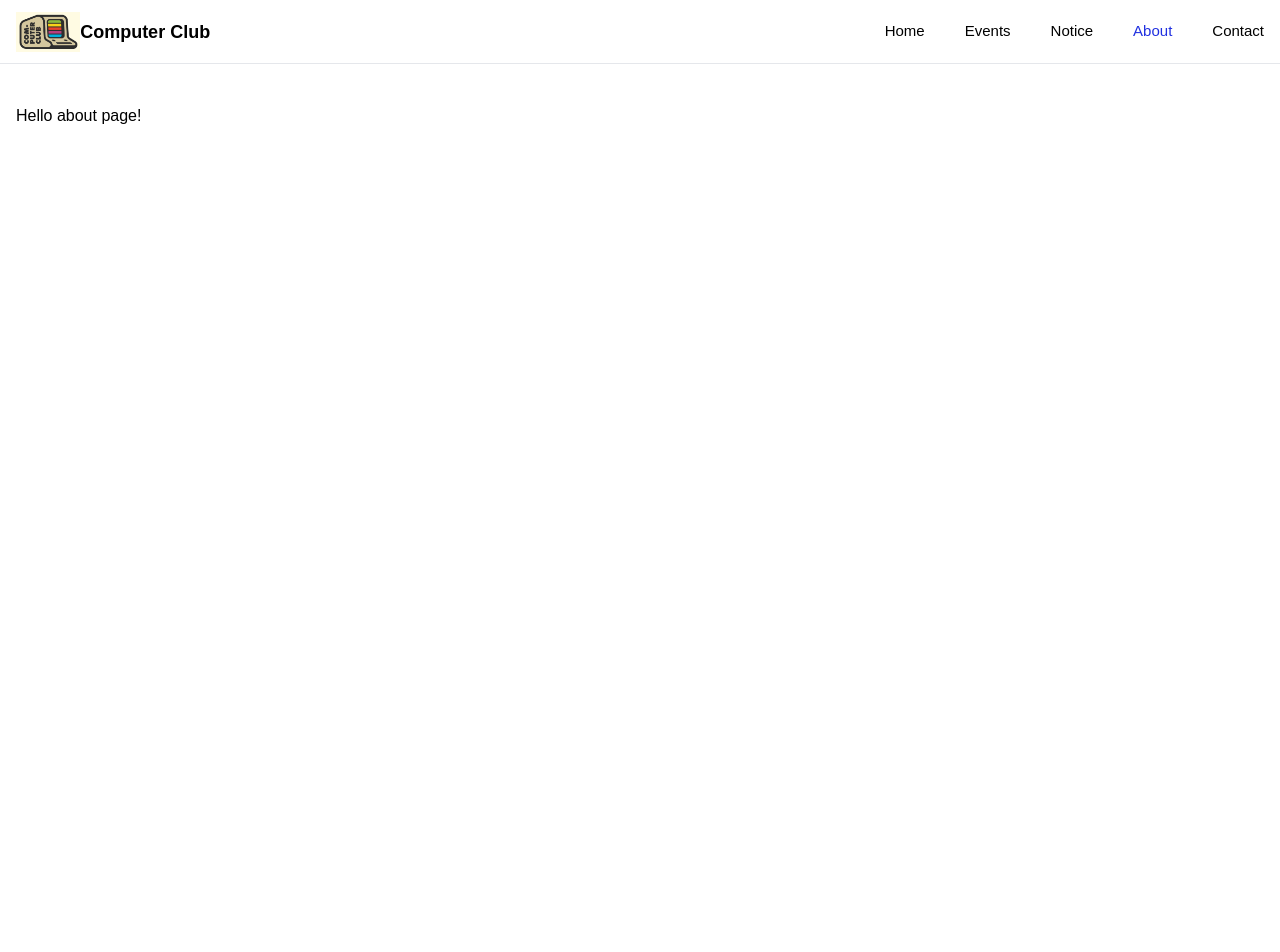
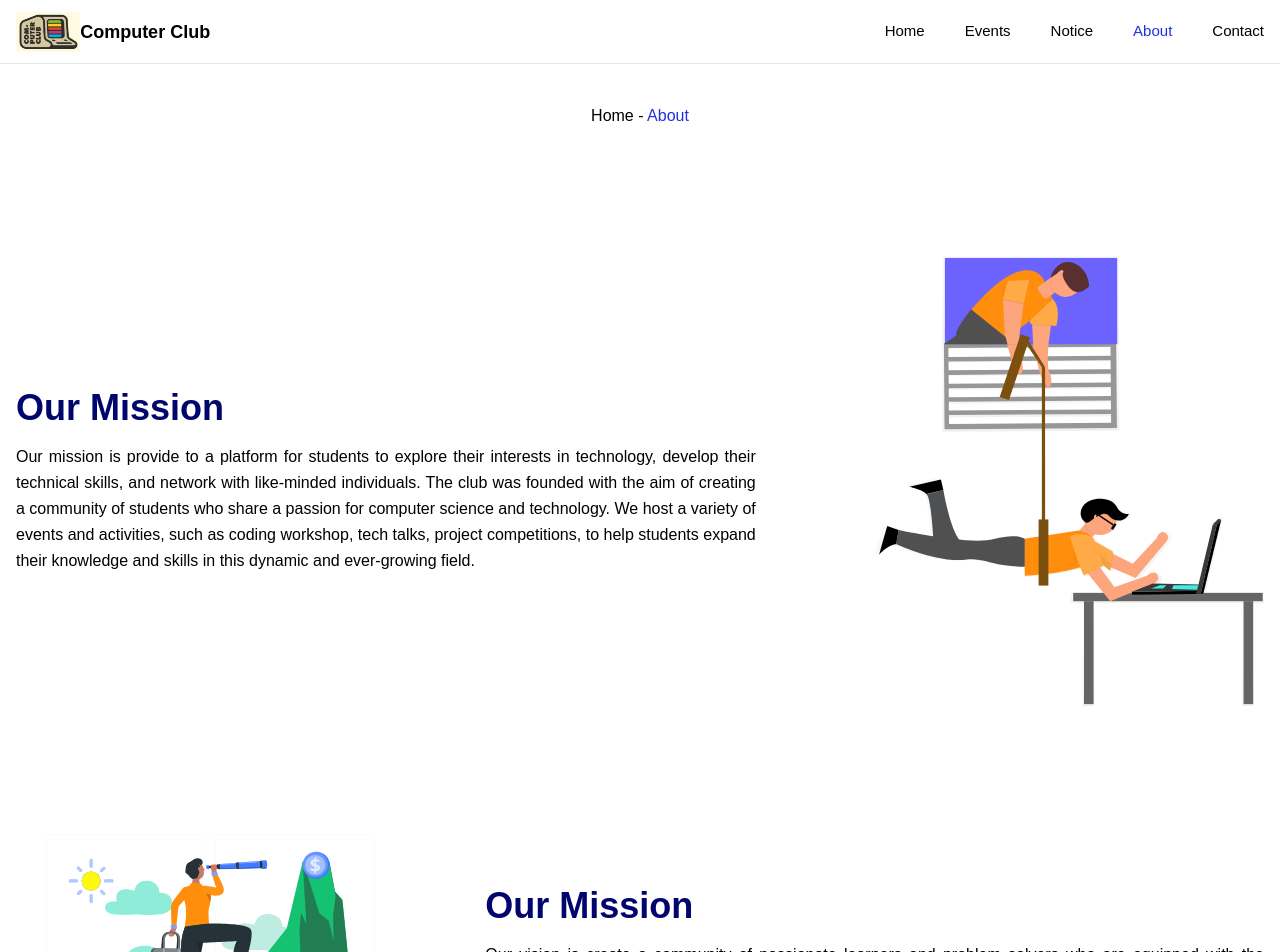
Before and after one commit to Shakiqurrahman/computer-club-spi, a React (Vite) app: page /about in a window 1280 px wide. Shown: the top 952 px of the page. Before the commit the page ends 800 px from the top, so only its background shows below. Built offline with nearby package versions, Linux system fonts and the light colour scheme.

Commit message:
about page added

```diff
--- a/src/AllRoutes/Routes.jsx
+++ b/src/AllRoutes/Routes.jsx
@@ -2,6 +2,7 @@ import { createBrowserRouter } from "react-router-dom";
 import HomePage from "../Pages/HomePage";
 import ErrorPage from "../components/shared/ErrorPage";
 import Layout from "./layout";
+import AboutPage from "../Pages/AboutPage";
 
 export const router = createBrowserRouter([
   {
@@ -18,7 +19,7 @@ export const router = createBrowserRouter([
       },
       {
         path: "/about",
-        element: <div>Hello about page!</div>,
+        element: <AboutPage />,
       },
       {
         path: "/contact",
--- /dev/null
+++ b/src/Pages/AboutPage.jsx
@@ -0,0 +1,22 @@
+import React from "react";
+import {Link} from "react-router-dom";
+import OurMission from "../components/OurMission";
+import OurVision from "../components/OurVision";
+
+const AboutPage = () => {
+  return (
+    <div>
+      <h1 className="text-center text-md font-normal">
+        <Link className="hover:text-[#2030e0] duration-300" to="/">Home</Link> - <span className="text-[#2030e0]">About</span>
+      </h1>
+      <div className="my-32">
+        <OurMission />
+      </div>
+      <div className="my-32">
+        <OurVision />
+      </div>
+    </div>
+  );
+};
+
+export default AboutPage;
```
